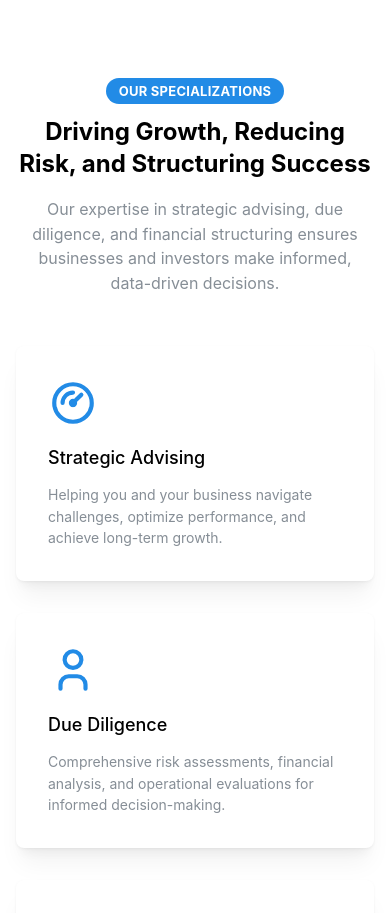
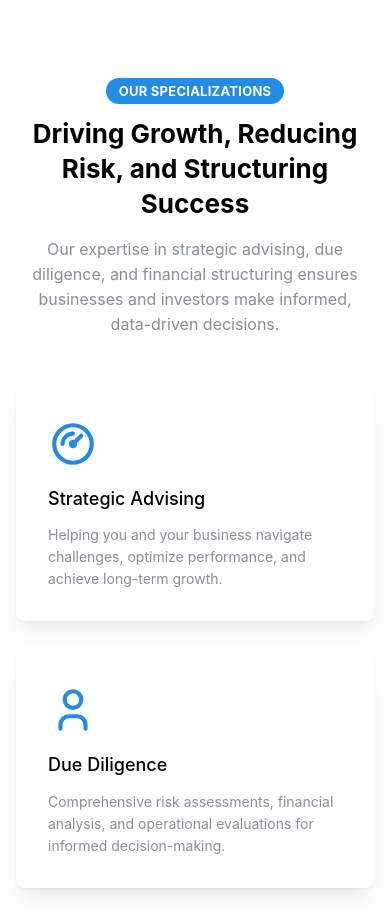
Before and after one commit to KotteJR/ADAMASSTESTFINAL, a Next.js app: page / in a window 390 px wide. Shown: the part 1118-2031 px from the top of the page. Built offline with nearby package versions, Linux system fonts and the light colour scheme.

Commit message:
Fixed FeatureCards container centering

```diff
--- a/app/styles/FeaturesCards.module.scss
+++ b/app/styles/FeaturesCards.module.scss
@@ -2,46 +2,39 @@ $mantine-breakpoint-xs: 576px;
 $mantine-breakpoint-md: 768px;
 
 .featuresCards {
-  width: 100%; /* Make it take full width */
-  display: flex;
-  flex-direction: column;
-  align-items: center; /* ✅ Ensures center alignment */
-  justify-content: center;
-  padding: 40px 7%; /* ✅ Maintain consistent padding */
+  padding: 40px 7%; /* ✅ Ensure consistent side padding */
+  text-align: center;
 }
 
 .container {
-  max-width: 1200px; /* ✅ Ensure it does not stretch too wide */
+  max-width: 1200px; /* ✅ This ensures the content doesn't stretch too wide */
   width: 100%;
-  margin: 0 auto; /* ✅ Center the container */
-  padding: 0 5vw; /* ✅ Keep spacing balanced */
+  margin: 0 auto; /* ✅ Centers the container */
+  padding: 0 7vw; /* ✅ Keeps spacing consistent */
 }
 
-
-.description {
-  max-width: 700px;
-  margin: 0 auto;
-  text-align: center; /* Ensure this stays centered */
+/* Title and description centering */
+.title, .description {
+  text-align: center;
+  max-width: 800px; /* ✅ Ensures text doesn't stretch */
+  margin: 0 auto; /* ✅ Centers the text */
 }
 
-
-/* Ensure cards don’t stretch */
-.grid {
-  max-width: 900px; /* ✅ Restrict width of the grid */
-  margin: auto;
+/* Cards layout */
+.SimpleGrid {
+  display: flex;
+  justify-content: center; /* ✅ Centers the grid */
+  align-items: center;
+  gap: 20px; /* ✅ Ensures spacing is uniform */
 }
 
-.featureItem {
-  max-width: 600px;
-  margin: auto;
-}
-
-@media (max-width: $mantine-breakpoint-md) {
-  .featuresContainer {
-    padding: 20px 7% !important;
+/* Adjust for mobile */
+@media (max-width: 768px) {
+  .featuresCards {
+    padding: 20px 5%;
   }
 
-  .title {
-    font-size: 24px;
+  .container {
+    padding: 0 5vw;
   }
 }
```
